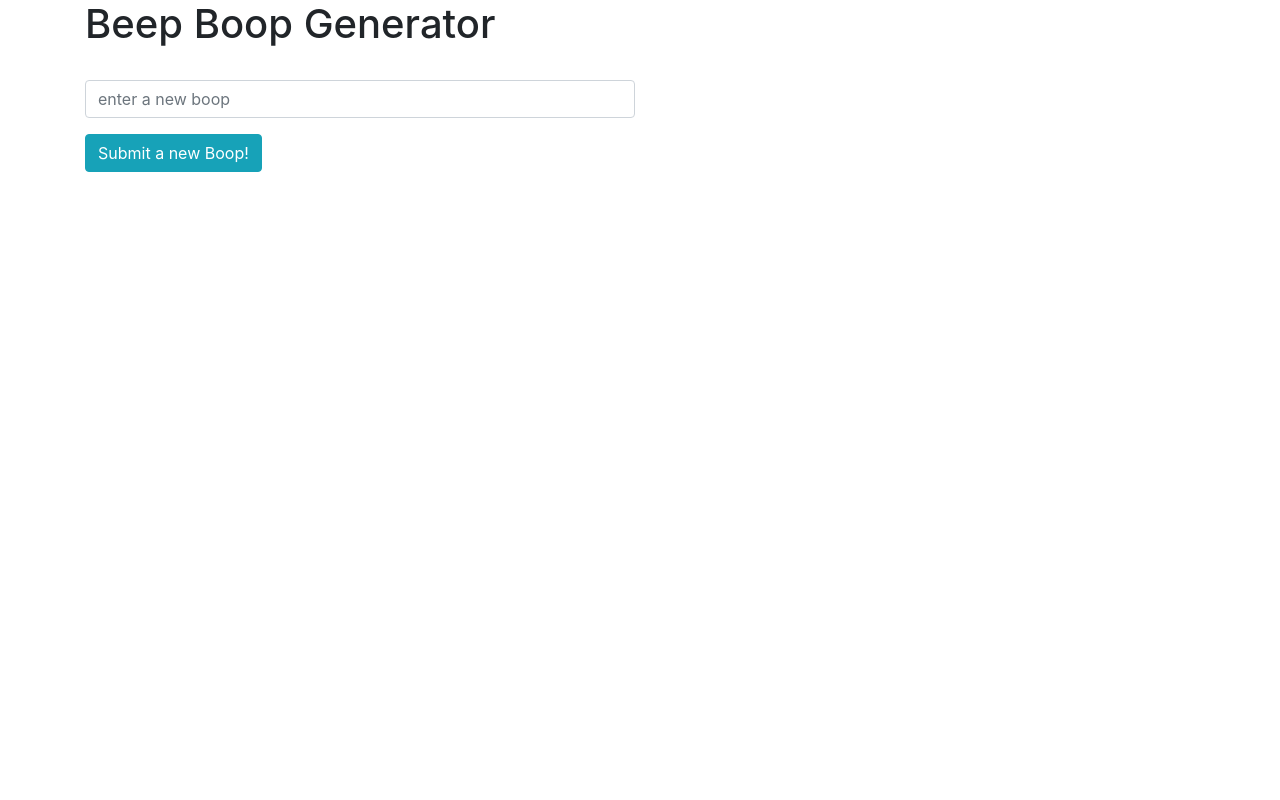
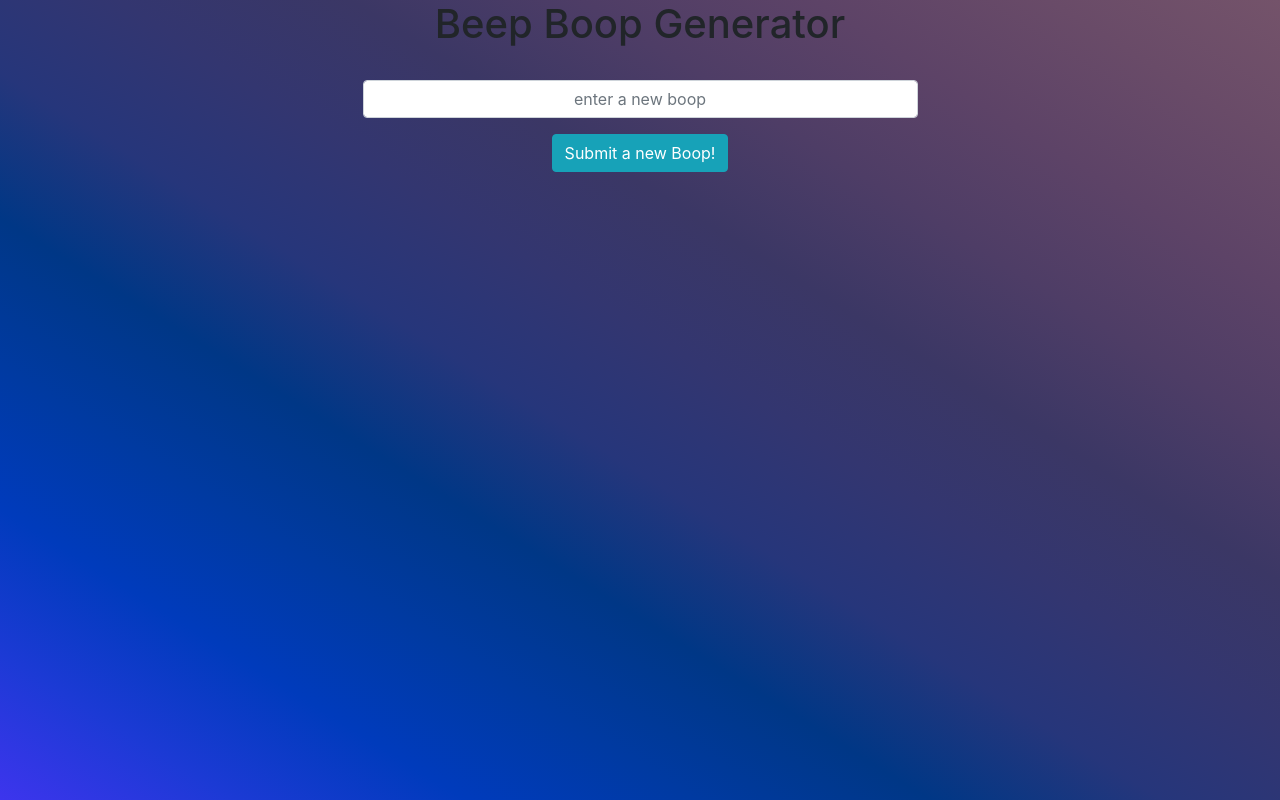
Before and after one commit to Wintermute787/beepboop, a plain HTML site: page index.html in a window 1280 px wide. Drawn offline with nearby package versions, Linux system fonts and the light colour scheme.

Commit message:
add background color and centering

```diff
--- a/css/styles.css
+++ b/css/styles.css
@@ -0,0 +1,20 @@
+html, body {
+    margin: 0;
+    height: 100%;
+    background-image: linear-gradient(to right top, #3d35ed, #1c3ad5, #003bbc, #003aa1, #003786, #26367b, #333670, #3b3765, #4e3d66, #5d4367, #694b68, #74536a);
+    background-size: cover;
+    background-repeat: no-repeat;
+}
+.boop {
+    display: none;
+}
+
+.boop-container {
+    text-align: center;
+}
+
+#boop {
+    width: 50%;
+    text-align: center;
+    margin-left: 25%;
+}
--- a/index.html
+++ b/index.html
@@ -14,22 +14,23 @@
         <link rel="stylesheet" href="css/styles.css">
     </head>
 <body>
-    <div class="container">
+    <div class="container boop-container">
         <h1>Beep Boop Generator</h1>
         <form id="boop-form">
-            <div class="form-row">
-              <div class="form-group col-md-6">
+
+              <div class="form-group">
                   <label for="boop"></label>
                   <input id="boop" class="form-control" placeholder="enter a new boop" type="text">
               </div>
-            </div>
+
             <button type="submit" class="btn btn-info">Submit a new Boop!</button>
         </form>
-        <div class="container">
+    </div>
+        <div class="container boop">
             <ul id="boop-text">
 
             </ul>
         </div>
-    </div>
+
 </body>
 </html>
--- a/js/scripts.js
+++ b/js/scripts.js
@@ -3,7 +3,7 @@ $(function () {
    var strArr = [];
 
    function numToStr(int){
-       for(var i =0; i < int; i++){
+       for(var i =0; i <= int; i++){
            strArr.push("" + i);
 
        }
@@ -14,7 +14,7 @@ $(function () {
        num = '';
        var word1 = "beep";
        var word2 = "boop";
-       var word3 = "I'm Sorry";
+       var word3 = "I'm Sorry Dave, I can not do that";
 
        for(var i = 0; i < strArr.length; i++){
            num = strArr[i];
@@ -38,12 +38,11 @@ $(function () {
         event.preventDefault();
         var number = parseInt($('input#boop').val());
 
-
         strArr =[];
         numToStr(number);
         beepBoop(number);
         $("#boop-text").text(beepBoop(number));
 
-
+        $('.boop').show('slow');
     });
 });
```
